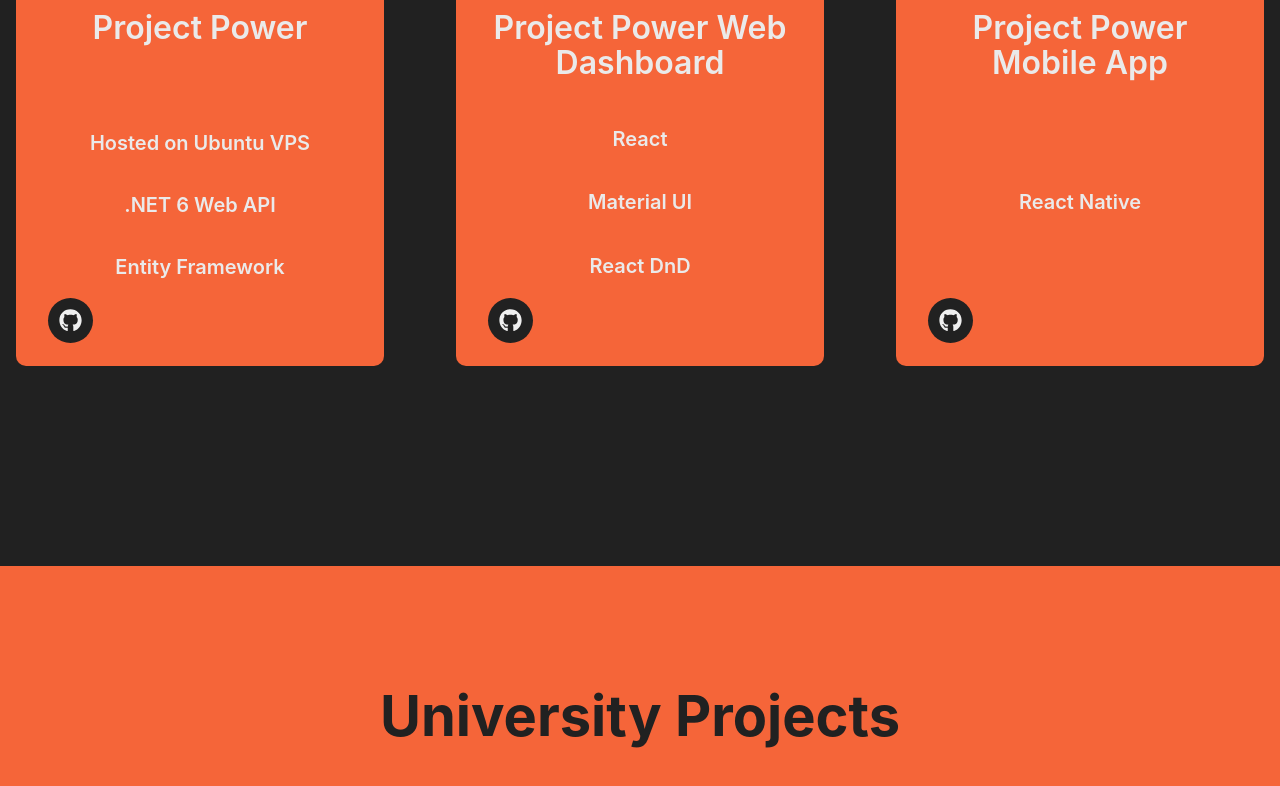
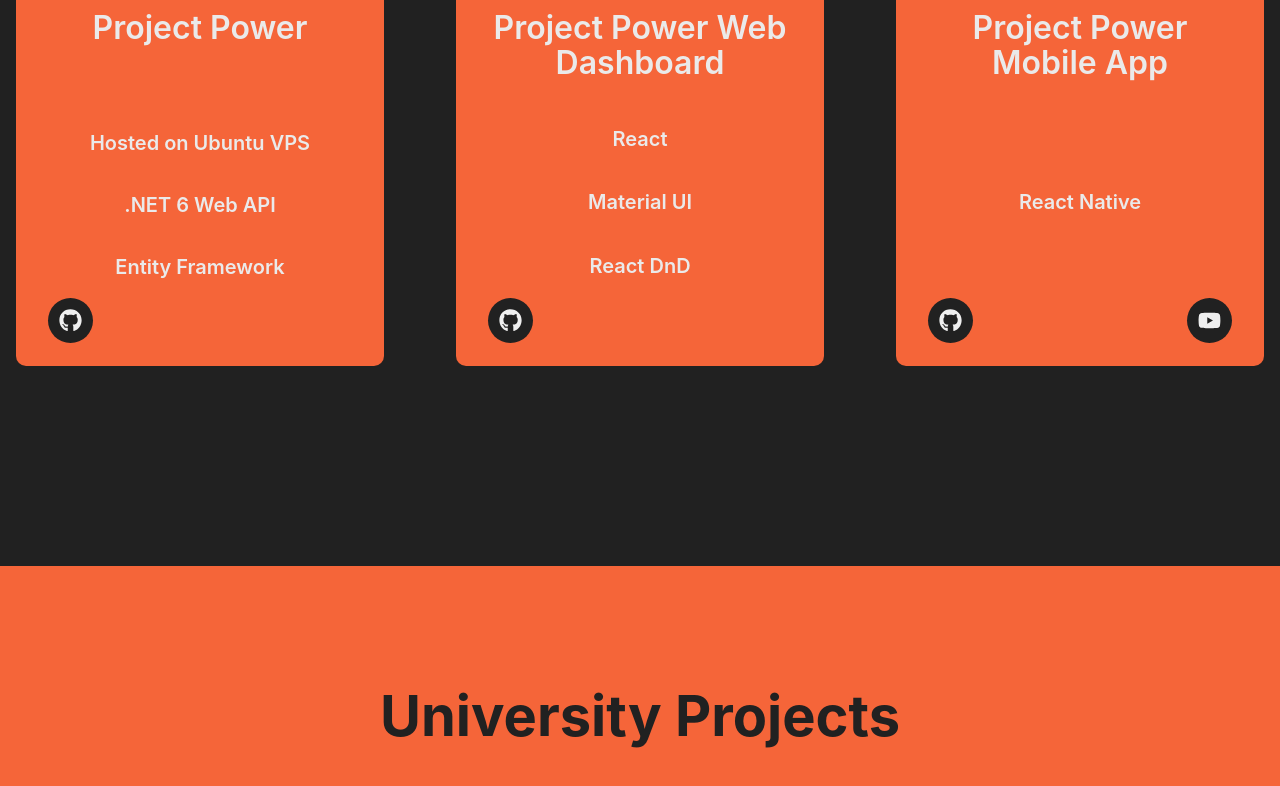
Before and after one commit to JoeR96/joe-portfolio-react, a React (Create React App) app: page / in a window 1280 px wide. Shown: the part 1467-2253 px from the top of the page. Built offline with nearby package versions, Linux system fonts and the light colour scheme.

Commit message:
Update links

```diff
--- a/src/components/headerComponent/HeaderComponent.jsx
+++ b/src/components/headerComponent/HeaderComponent.jsx
@@ -7,6 +7,7 @@ import {
     FaGithub,
 
 } from 'react-icons/fa';
+import cv from './JR-CV.docx'
 import AddBoxIcon from '@mui/icons-material/AddBox';
 import IndeterminateCheckBoxIcon from '@mui/icons-material/IndeterminateCheckBox'; import { motion } from 'framer-motion';
 export default () => {
@@ -35,8 +36,8 @@ export default () => {
                         }}
                         animate={{ x: 0 }}
                         style={lclContent}>
-                            <a href="https://github.com/"><FaGithub style={detailsIcon} /></a>
-                            <a href="https://Linkedin.com/"><FaLinkedin style={detailsIcon} /></a>
+                        <a href="https://github.com/JoeR96/"><FaGithub style={detailsIcon} /></a>
+                        <a href="https://www.linkedin.com/in/joe-richardson/"><FaLinkedin style={detailsIcon} /></a>
                         <Box sx={{
                             width: 250,
                             padding: '2rem'
@@ -97,7 +98,7 @@ export default () => {
                                     <Link to="contact" spy={true} smooth={true}><p>Contact Me</p></Link>
                                 </Button>
                                 <Button variant="contained" style={lcrProjectButton}>
-                                    <Link to="projects" spy={true} smooth={true}><p style={projectText}>Download CV</p></Link>
+                                <Link to={cv} spy={true} smooth={true}><p style={projectText}>Download CV</p></Link>
                                 </Button>
                             </div>
                         </motion.div>
--- a/src/components/project/project.jsx
+++ b/src/components/project/project.jsx
@@ -12,7 +12,7 @@ export default () => {
             <div style={projectHeader}>
             </div>
             <motion.div
-                initial={{ x: "-125vh" }}
+                initial={{ x: "-50vh" }}
                 whileInView={{
                     x: 0,
                 }}
@@ -98,7 +98,11 @@ export default () => {
 
                         <div style={projectButtons}>
                             <div >
-                                <a style={detailsIcon} href="https://github.com/JoeR96/RN/"><FaGithub aria-label='GitHub'/></a>
+                                <a style={detailsIcon} href="https://github.com/JoeR96/RN/"><FaGithub aria-label='GitHub' /></a>
+
+                            </div>
+                            <div>
+                                <a style={detailsIcon} href="https://youtube.com/shorts/910hFwyu_Qk?feature=share"><FaYoutube aria-label='Youtube' /></a>
                             </div>
                         </div>
                     </motion.div>
```
Also changed, not shown: 1 other file (tests, documents, lock files or other folders).
